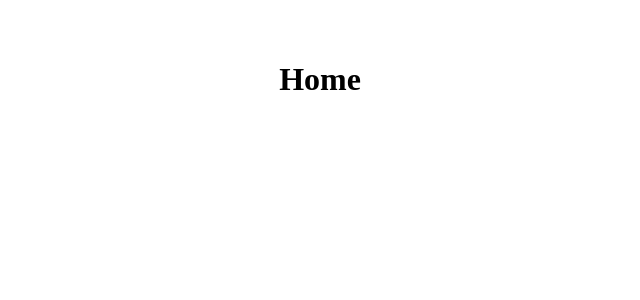
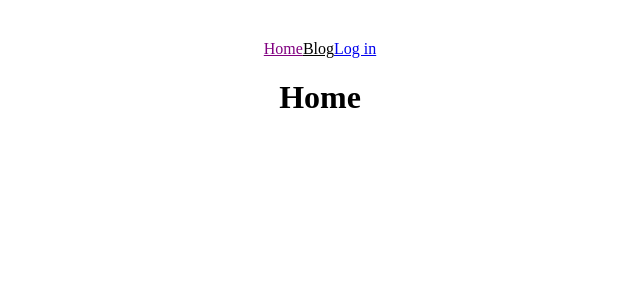
Before and after one commit to 4Drea4/Blog-App, a React (Vite) app: page / in a window 1280 px wide. Shown: the top 300 px of the page, without its empty margins (320-960 px from the left). Built offline with nearby package versions, Linux system fonts and the light colour scheme.

Commit message:
i got login and auth to work

```diff
--- a/src/App.tsx
+++ b/src/App.tsx
@@ -6,12 +6,16 @@ import Admin from './pages/admin/Admin';
 import Login from './pages/login/Login'
 import NotFound from './pages/NotFound/NotFound'
 import ProtectedRoute from './components/ProtectedRoutes';
+import Navbar from './components/NavBar';
+
 
 import './App.css'
 
 export default function App() {
 
   return (
+    <>
+    <Navbar/>
     <Routes>
       <Route path='/' element={<Home/>}/>
       <Route path='/blog' element={<AllBlogPosts/>}/>
@@ -21,7 +25,7 @@ export default function App() {
       <Route path="*" element={<NotFound/>} />
 
 
-
     </Routes >
+    </>
   )
 }
--- a/src/components/NavBar.tsx
+++ b/src/components/NavBar.tsx
@@ -0,0 +1,34 @@
+import {Link,NavLink, useNavigate, } from 'react-router-dom';
+import { useAuth } from '../contexts/AuthContext';
+
+export default function Navbar() {
+    const {isAuthenticated, logout} = useAuth();
+    const navigate = useNavigate();
+
+    function handleLogout(){
+        logout();
+        navigate("/");
+    }
+    return (
+        <nav>
+
+           <NavLink  style={({ isActive }) => ({ color: isActive ? 'purple' : 'black', })} to="/" >Home
+          </NavLink>
+
+          <NavLink  style={({ isActive }) => ({ color: isActive ? 'purple' : 'black', })} to="/blog" >Blog
+          </NavLink>
+
+        {!isAuthenticated ? (
+            <Link to="/login">Log in</Link>
+        ) : (
+            <div>
+                <Link to="/admin">Admin</Link>
+                <button onClick={handleLogout}>Log out</button>
+            </div>
+        )
+    }
+
+
+        </nav>
+    )
+}
```
Also changed, not shown: 1 other file (tests, documents, lock files or other folders).
